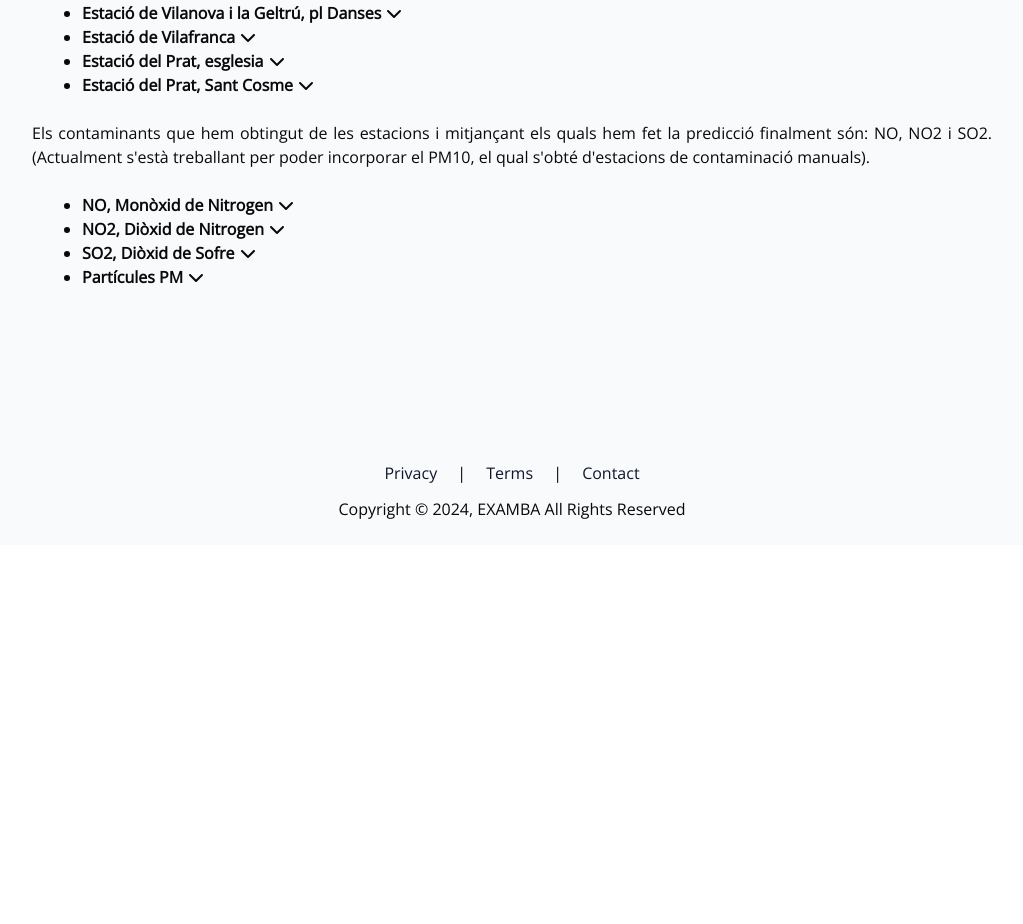
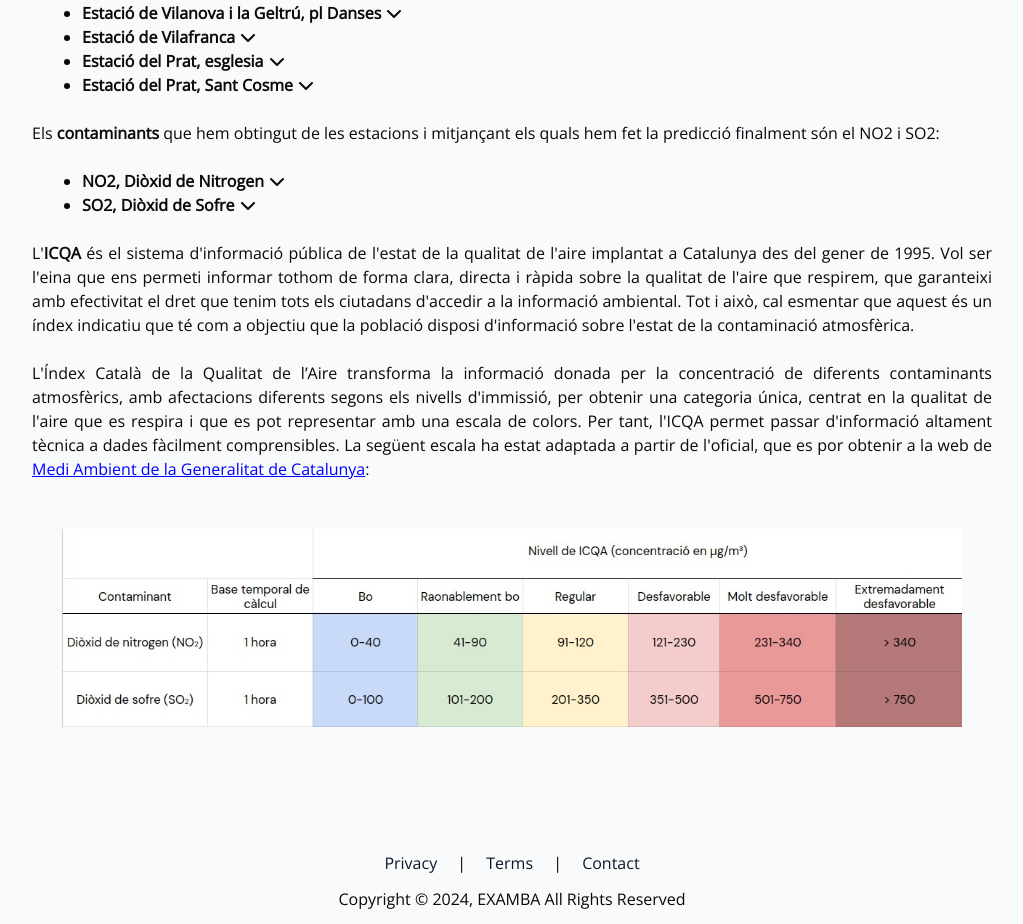
Before and after one commit to examba-tech/dashboard, a Next.js app: page /dashboard/estacions_contaminacio in a window 1280 px wide. Shown: the part 1226-2150 px from the top of the page, without its empty margins (256-1279 px from the left). Before the commit the page ends 1771 px from the top, so only its background shows below. Built offline with nearby package versions, Linux system fonts and the light colour scheme.

Commit message:
info de ICQA en estacions cointaminants

```diff
--- a/src/app/dashboard/estacions_contaminacio/page.tsx
+++ b/src/app/dashboard/estacions_contaminacio/page.tsx
@@ -3,6 +3,7 @@ import React, { useState } from 'react';
 import MyMapa from '../../../components/mapas/MyMapa_cont';
 import { FontAwesomeIcon } from '@fortawesome/react-fontawesome';
 import { faChevronDown, faChevronUp } from '@fortawesome/free-solid-svg-icons';
+import Image from "next/image";
 
 
 
@@ -116,15 +117,6 @@ const HomePage = () => {
 
   const contaminantes = [
     {
-      nombre: 'NO, Monòxid de Nitrogen', info: <div>
-        <p style={{ marginBottom: '5px', textAlign: 'justify' }}>
-          L&apos;òxid nítric i monòxid de nitrogen és un dels compostos químics gasosos més
-          importants del grup dels òxids de nitrogen (NOx). La major part d&apos;aquests s&apos;emeten
-          a l&apos;atmosfera en forma de NO, que s&apos;oxida ràpidament a NO2.
-        </p>
-      </div>
-    },
-    {
       nombre: 'NO2, Diòxid de Nitrogen', info: <div>
         <p style={{ marginBottom: '5px', textAlign: 'justify' }}>El diòxid de nitrogen és Gas format per dos àtoms d’oxigen
           i un de nitrogen. És un dels elements del boirum fotoquímic
@@ -164,31 +156,7 @@ const HomePage = () => {
         </p>
       </div>
     },
-    {
-      nombre: 'Partícules PM', info: <div>
-        <p style={{ marginBottom: '5px', textAlign: 'justify' }}>
-          Són una barreja complexa de partícules sòlides i líquides formada per un conjunt de
-          molècules de la mateixa substància o d&apos;altres de diferents. N’hi ha de diferents
-          tipus depenent del diàmetre de les partícules (PM10 són partícules inferiors a 10
-          micres de diàmetre, PM2.5 inferiors a 2.5 micres i PM1 inferiors a 1 micra).
-        </p>
-        <p style={{ marginBottom: '5px' }}>
-          El seu origen es troba en el trànsit, la indústria, les emissions domèstiques i també
-          poden ser d&apos;origen natural (com per exemple provinents de la pols africana).
-        </p>
-        <p style={{ marginBottom: '5px' }}>
-          Una exposició crònica fa que augmenti el risc de patir malalties cardiovasculars,
-          respiratòries i càncer de pulmó.
-        </p>
-        <p style={{ marginBottom: '5px' }}>
-          Segons l&apos;ICQA, superar les 50 µg/m³ en una dia ja es considera que
-          qualitat de l&apos;aire es desfavorable.
-        </p>
-      </div>
-    },
   ];
-
-
 
 
   return (
@@ -200,7 +168,7 @@ const HomePage = () => {
       <h1><strong style={{ fontWeight: 'bold' , fontSize: '18px'}}>DESCRIPCIÓ DE LES ESTACIONS:</strong></h1>
       <br />
       <p style={{ textAlign: 'justify' }}>Les dades diàries dels contaminants per realitzar la predicció han estat
-        recollides a partir de les diferents estacions de contaminats dels municipis de
+        recollides a partir de les diferents <span style={{ fontWeight: 'bold' }}>estacions de contaminats</span> dels municipis de
         la Regió Metropolitana Sud, concretament les situades als llocs llistats a sota. Cal
         destacar que en aquest apartat només es mostren les estacions automàtiques, ja que
         són d&apos;on hem extret la majoria d&apos;informació. Més concretament,
@@ -233,9 +201,8 @@ const HomePage = () => {
         ))}
       </ul>
       <br />
-      <p style={{ textAlign: 'justify' }}>Els contaminants que hem obtingut de les estacions i mitjançant els quals hem fet la
-        predicció finalment són: NO, NO2 i SO2. (Actualment s&apos;està treballant per poder
-        incorporar el PM10, el qual s&apos;obté d&apos;estacions de contaminació manuals). </p>
+      <p style={{ textAlign: 'justify' }}>Els <span style={{ fontWeight: 'bold' }}>contaminants</span> que hem obtingut de les estacions i mitjançant els quals hem fet la
+        predicció finalment són el NO2 i SO2:</p>
 
       <br />
       <ul style={{ listStyleType: 'disc',marginLeft: '50px' }}>
@@ -258,7 +225,29 @@ const HomePage = () => {
         ))}
       </ul>
       <br />
+      <p style={{ textAlign: 'justify' }}>L&apos;<span style={{ fontWeight: 'bold' }}>ICQA</span> és el sistema d&apos;informació pública de l&apos;estat de la qualitat de l&apos;aire implantat
+      a Catalunya des del gener de 1995. Vol ser l&apos;eina que ens permeti informar tothom de forma clara, directa
+      i ràpida sobre la qualitat de l&apos;aire que respirem, que garanteixi amb efectivitat el dret que tenim tots
+      els ciutadans d&apos;accedir a la informació ambiental. Tot i això, cal esmentar que aquest és un índex indicatiu
+      que té com a objectiu que la població disposi d&apos;informació sobre l&apos;estat de la contaminació atmosfèrica.</p>
       <br />
+      <p style={{ textAlign: 'justify' }}>L&apos;Índex Català de la Qualitat de l’Aire transforma la informació donada per la concentració de diferents
+      contaminants atmosfèrics, amb afectacions diferents segons els nivells d&apos;immissió, per obtenir una categoria
+      única, centrat en la qualitat de l&apos;aire que es respira i que es pot representar amb una escala de colors.
+      Per tant, l&apos;ICQA permet passar d&apos;informació altament tècnica a dades fàcilment comprensibles. La següent escala
+      ha estat adaptada a partir de l&apos;oficial, que es por obtenir a la web de <a href="https://mediambient.gencat.cat/ca/05_ambits_dactuacio/atmosfera/qualitat_de_laire/avaluacio/icqa/index.html"
+        target="_blank" rel="noopener noreferrer" style={{ color: 'blue' , textDecoration: 'underline'}}>Medi Ambient de la Generalitat de Catalunya</a>:</p>
+      <br />
+      <br />
+      <div className="flex justify-center items-center">
+        <Image
+          src="/PHOTO-2024-05-17-12-03-41.jpg"
+          alt="Taula ICQUA"
+          width={900}
+          height={1100}
+          className="image"
+        />
+      </div>
       <br />
       <br />
       <br />
```
Also changed, not shown: public/PHOTO-2024-05-17-12-03-41.jpg (added).
